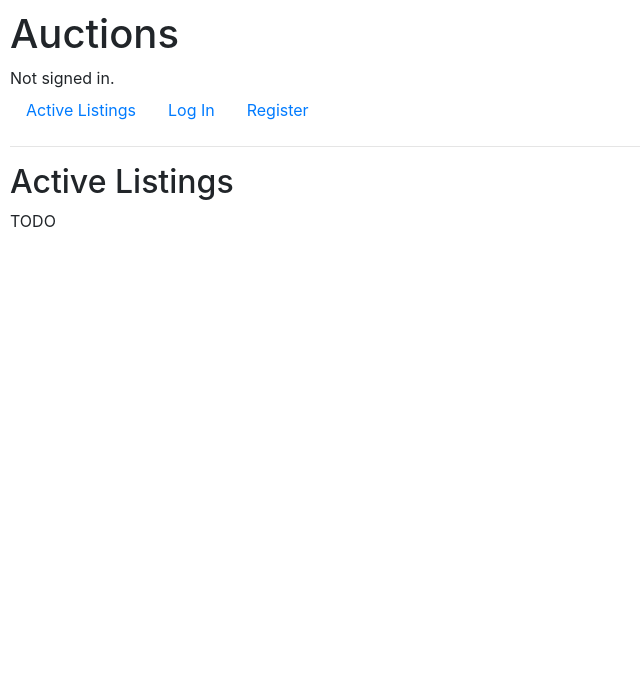
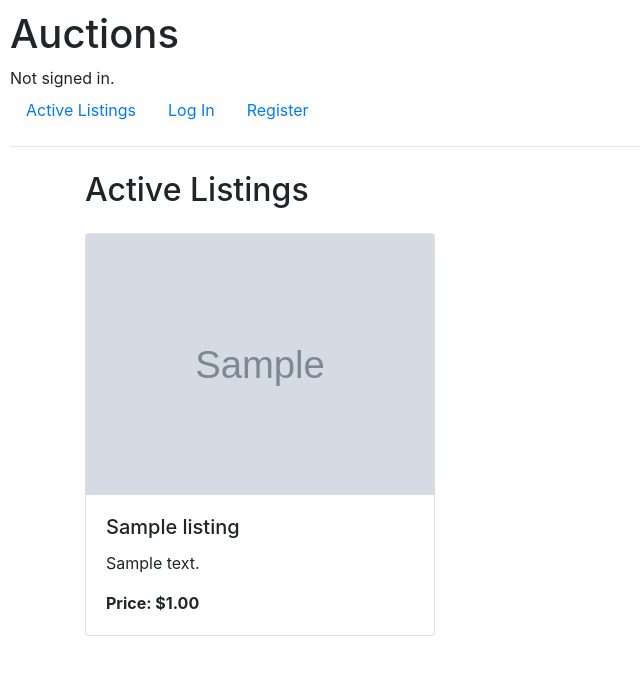
Before and after one commit to tomarshall/cs50w, a Django app: page / in a window 1280 px wide. Shown: the top 675 px of the page, without its empty margins (0-640 px from the left). Run offline with Django 3.2, Linux system fonts and the light colour scheme; tables that the repository leaves empty hold one stand-in row (values such as "Sample post"); grey boxes marked "Sample" are stand-in pictures; some libraries are stand-ins or nearby versions.

Commit message:
Implemented active listings

```diff
--- a/commerce/auctions/models.py
+++ b/commerce/auctions/models.py
@@ -31,6 +31,7 @@ class Listing(models.Model):
     def __str__(self):
         return self.title
 
+
 class Bid(models.Model):
     pass
 
--- a/commerce/auctions/templates/auctions/index.html
+++ b/commerce/auctions/templates/auctions/index.html
@@ -1,7 +1,25 @@
 {% extends "auctions/layout.html" %}
 
 {% block body %}
-    <h2>Active Listings</h2>
-
-    TODO
+<div class="container">
+    <h2 class="my-4">Active Listings</h2>
+    <div class="row row-cols-1 row-cols-md-2 row-cols-lg-3 g-4">
+        {% for listing in listings %}
+        <div class="col">
+            <div class="card h-100">
+                {% if listing.image_url %}
+                <img src="{{ listing.image_url }}" class="card-img-top" alt="{{ listing.title }}">
+                {% else %}
+                <div class="card-img-top bg-light text-center py-5">No Image</div>
+                {% endif %}
+                <div class="card-body">
+                    <h5 class="card-title">{{ listing.title }}</h5>
+                    <p class="card-text">{{ listing.description|truncatewords:20 }}</p>
+                    <p class="card-text"><strong>Price: ${{ listing.starting_bid }}</strong></p>
+                </div>
+            </div>
+        </div>
+        {% endfor %}
+    </div>
+</div>
 {% endblock %}
--- a/commerce/auctions/views.py
+++ b/commerce/auctions/views.py
@@ -16,7 +16,7 @@ def create_listing(request):
         if form.is_valid():
             # Saves form (creating a new Listing object)
             form.save()
-            return redirect("create_listing")
+            return redirect("index")
     else:
         # Create empty form
         form = CreateListingForm()
@@ -28,7 +28,10 @@ def create_listing(request):
 
 
 def index(request):
-    return render(request, "auctions/index.html")
+    listings = Listing.objects.all().order_by("-created_at")
+    return render(request, "auctions/index.html", {
+        "listings": listings,
+    })
 
 
 def login_view(request):
```
